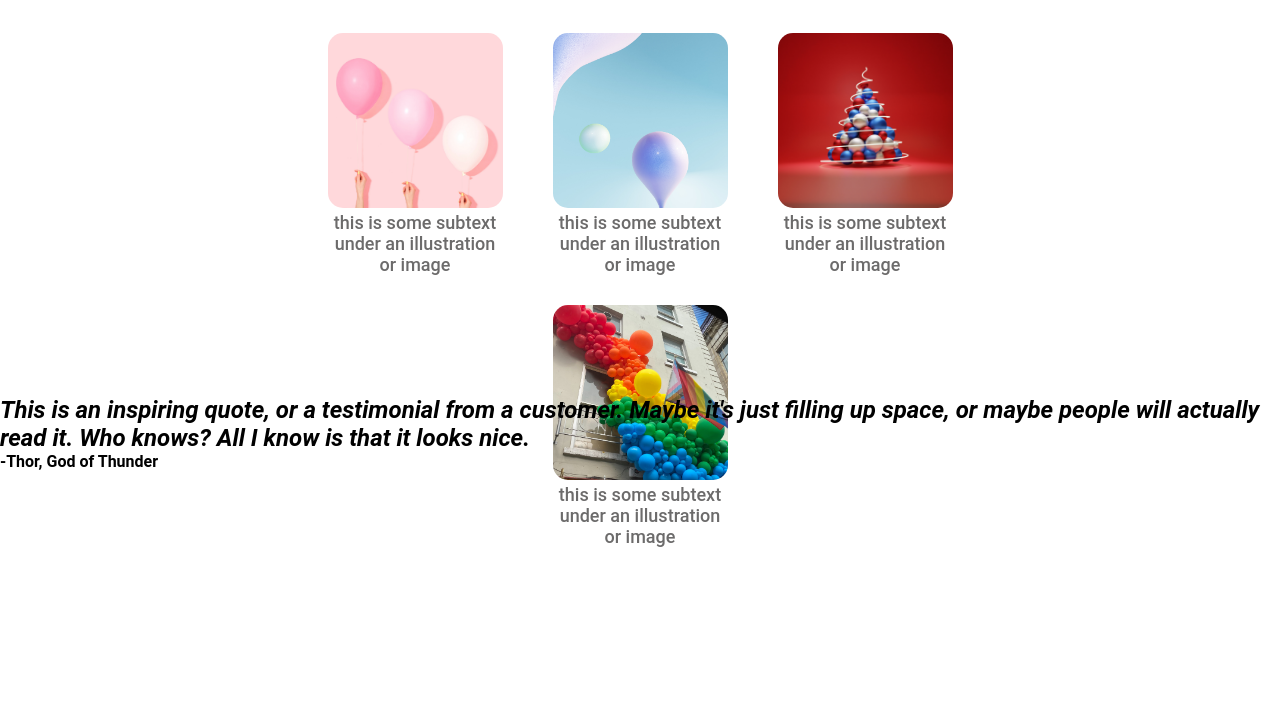
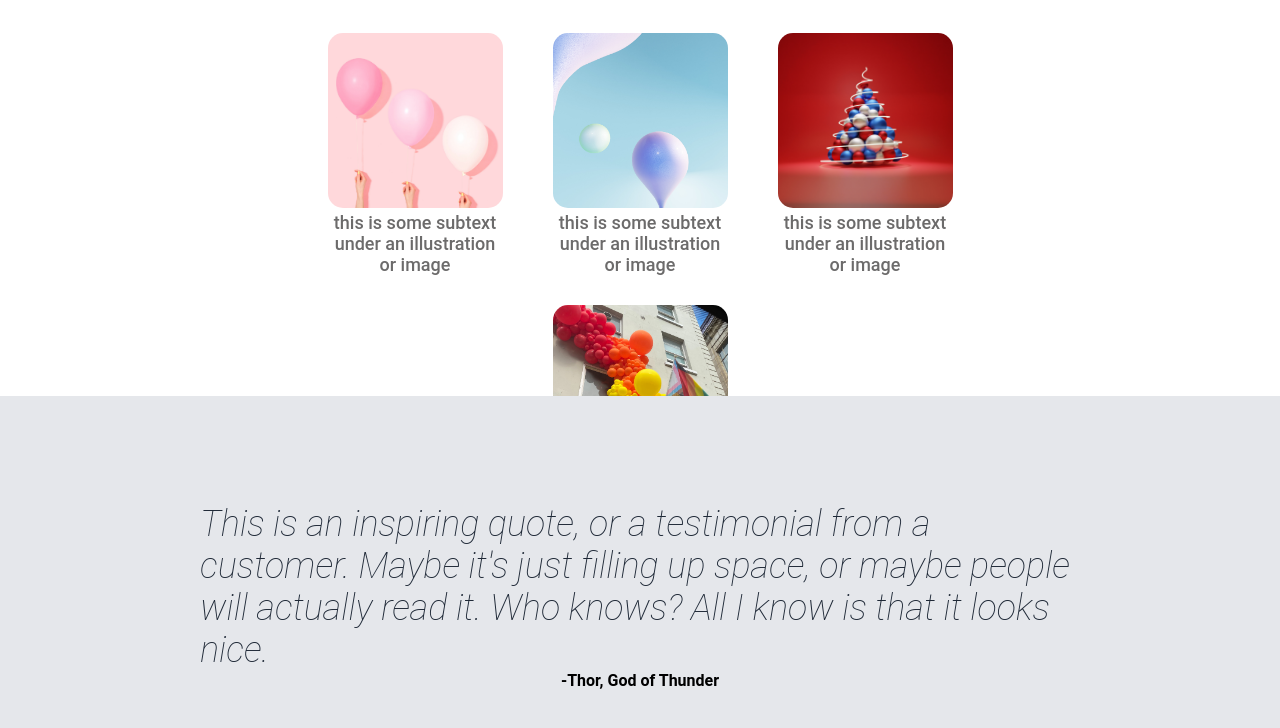
Before and after one commit to cparkin7/landing-page, a plain HTML site: page index.html in a window 1280 px wide. Shown: the part 604-1332 px from the top of the page. Before the commit the page ends 1166 px from the top, so only its background shows below. Drawn offline with Linux system fonts and the light colour scheme.

Commit message:
Change h2 to p in quote due to defaults

```diff
--- a/index.html
+++ b/index.html
@@ -56,11 +56,11 @@
   <!-- Quote Section -->
   <section class="quote">
     <div class="quote-text">
-      <h2>
-        <em>This is an inspiring quote, or a testimonial from a customer.
+      <p>
+        This is an inspiring quote, or a testimonial from a customer.
         Maybe it's just filling up space, or maybe people will actually read
-        it. Who knows? All I know is that it looks nice.</em>
-      </h2>
+        it. Who knows? All I know is that it looks nice.
+      </p>
     </div>
     <div class="quote-credit">
       <h4>-Thor, God of Thunder</h4>
--- a/style.css
+++ b/style.css
@@ -154,3 +154,22 @@ img {
   text-align: center;
   margin: 40px 0px 40px 0px;
 }
+
+/* Quote Section Styles */
+
+.quote {
+  height: 400px;
+  padding: 0px 200px;
+  background-color: #e5e7eb;
+  display: flex;
+  flex-direction: column;
+  justify-content: center;
+  align-items: center;
+}
+
+.quote-text {
+  font-size: 36px;
+  color: #1f2937;
+  font-weight: 100;
+  font-style: italic;
+}
```
